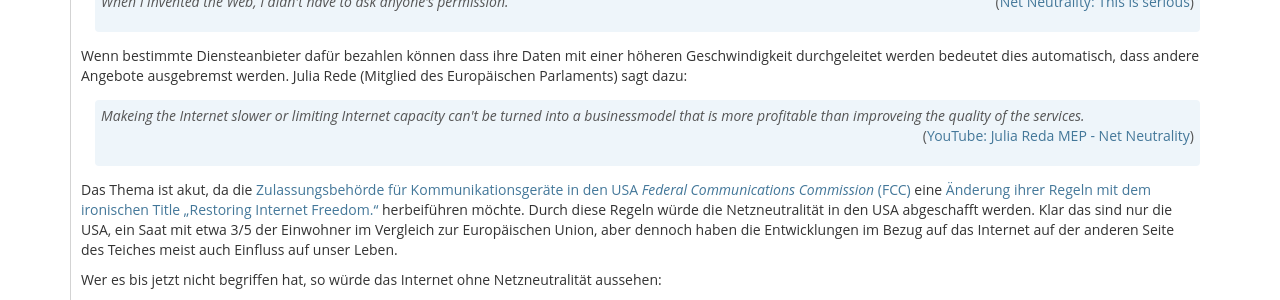
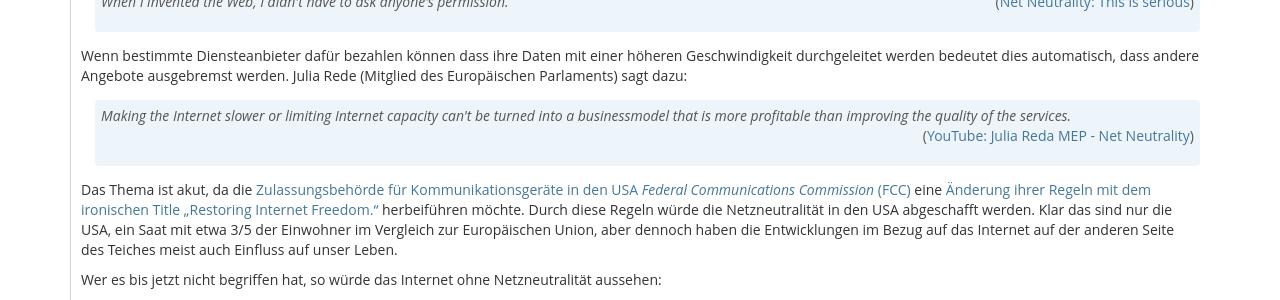
Before and after one commit to white-gecko/natanael.arndt.xyz, a Jekyll site: the page built from _posts/2017-07-12-Netzneutralität.html, in a window 1280 px wide. Shown: the part 564-864 px from the top of the page. Built offline with Jekyll 4.4.1, drawn with Linux system fonts in a browser that asks for light colours.

Commit message:
Fix more typos

```diff
--- a/_posts/2017-07-12-Netzneutralität.html
+++ b/_posts/2017-07-12-Netzneutralität.html
@@ -198,7 +198,7 @@ Ein Großteil unserer Kommunikation einschließlich des Medienkonsums läuft heu
 <p>Wenn bestimmte Diensteanbieter dafür bezahlen können dass ihre Daten mit einer höheren Geschwindigkeit durchgeleitet werden bedeutet dies automatisch, dass andere Angebote ausgebremst werden.
 Julia Rede (Mitglied des Europäischen Parlaments) sagt dazu:
 <div class="quote">
-    Makeing the Internet slower or limiting Internet capacity can't be turned into a businessmodel that is more profitable than improveing the quality of the services.
+    Making the Internet slower or limiting Internet capacity can't be turned into a businessmodel that is more profitable than improving the quality of the services.
     <span class="source">(<a href="https://www.youtube.com/watch?v=njVzRph3JJs">YouTube: Julia Reda MEP - Net Neutrality</a>)</span>
 </div>
 </p>
```
